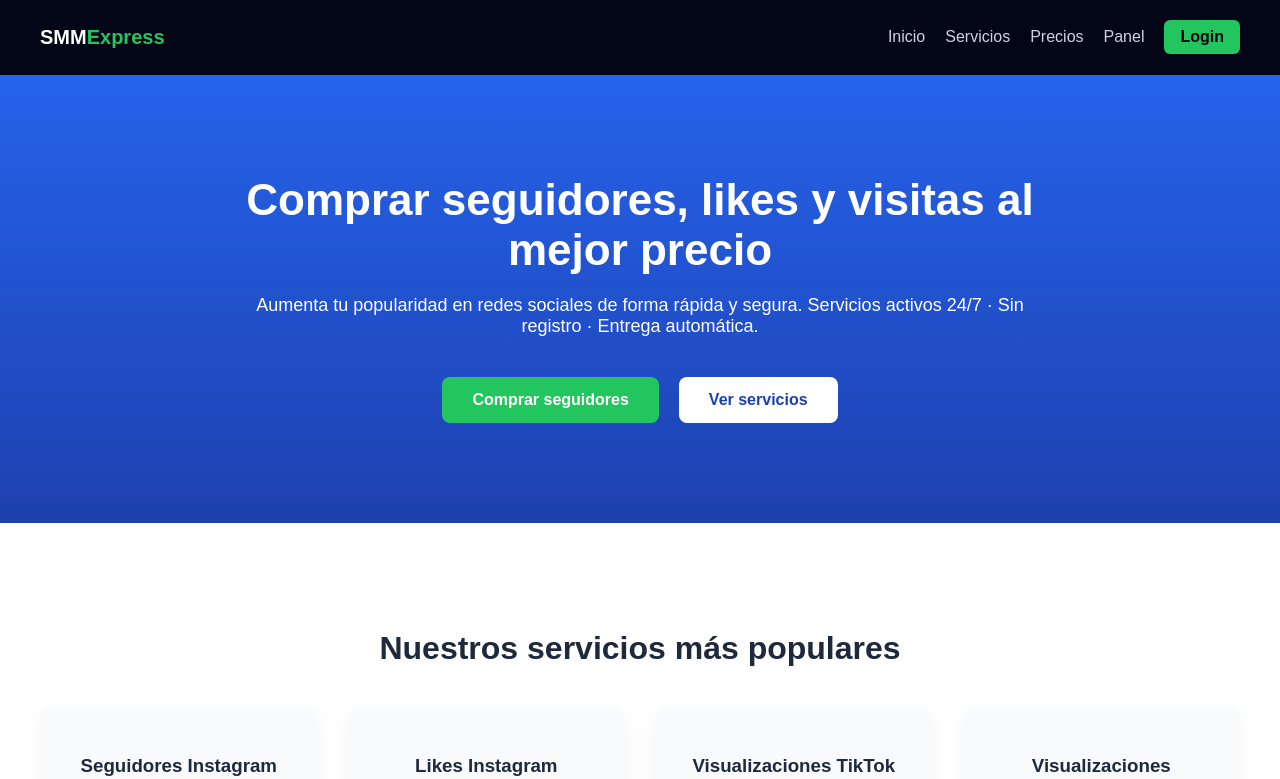
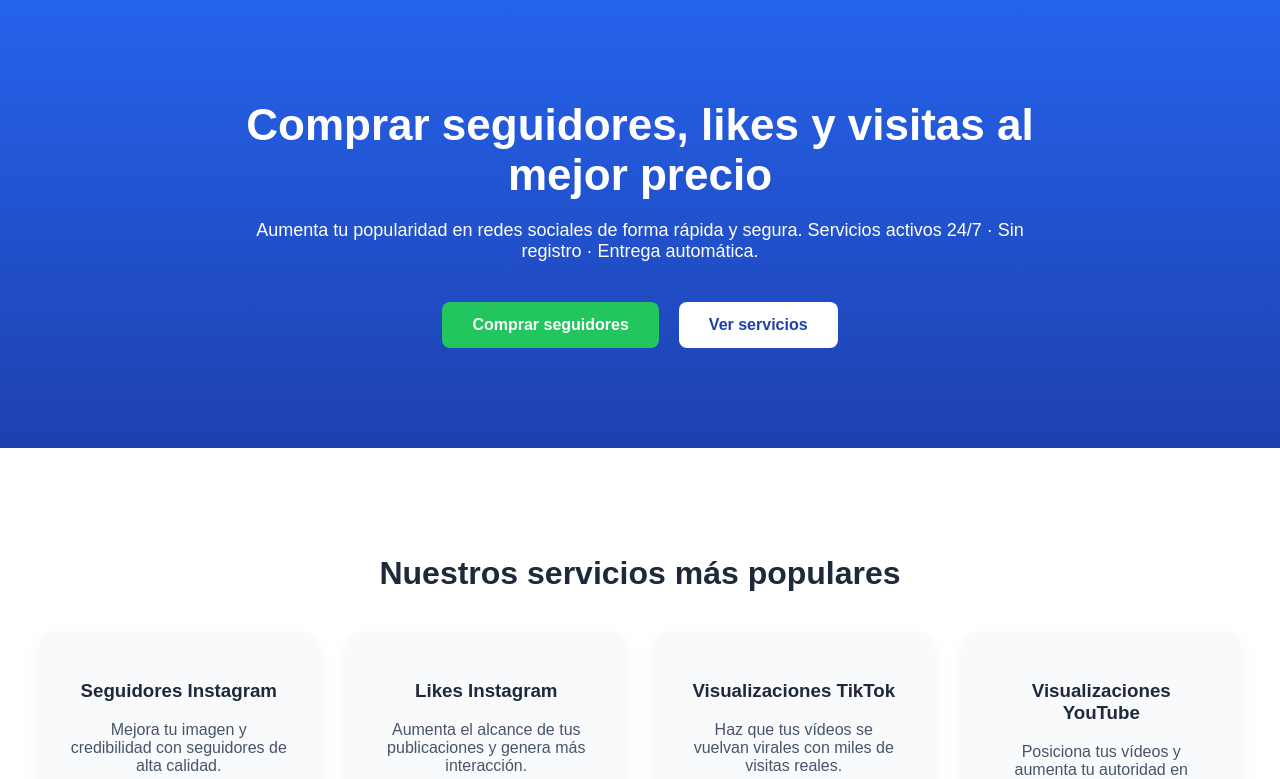
Before and after one commit to dotha115/SMMM, a Next.js app: page / in a window 1280 px wide. Shown: the top 779 px of the page. Built offline with nearby package versions, Linux system fonts and the light colour scheme.

Commit message:
Update layout.js

```diff
--- a/app/layout.js
+++ b/app/layout.js
@@ -1,75 +1,14 @@
 export const metadata = {
-  title: "SMM Express – Panel SMM automático",
-  description: "Servicios SMM automáticos al mejor precio",
+  title: "Comprar Seguidores",
+  description: "Compra seguidores, likes y visitas al mejor precio"
 };
 
 export default function RootLayout({ children }) {
   return (
     <html lang="es">
-      <body style={{ margin: 0, fontFamily: "Arial", background: "#0b0f1a", color: "#fff" }}>
-
-        {/* HEADER */}
-        <header style={header}>
-          <div style={{ fontWeight: "bold", fontSize: "20px" }}>
-            SMM<span style={{ color: "#22c55e" }}>Express</span>
-          </div>
-          <nav style={nav}>
-            <a href="/" style={link}>Inicio</a>
-            <a href="/services" style={link}>Servicios</a>
-            <a href="/pricing" style={link}>Precios</a>
-            <a href="/dashboard" style={link}>Panel</a>
-            <a href="/dashboard" style={loginBtn}>Login</a>
-          </nav>
-        </header>
-
+      <body style={{ margin: 0 }}>
         {children}
-
-        {/* FOOTER */}
-        <footer style={footer}>
-          <p>© {new Date().getFullYear()} SMM Express. All rights reserved.</p>
-        </footer>
-
       </body>
     </html>
   );
 }
-
-const header = {
-  display: "flex",
-  justifyContent: "space-between",
-  alignItems: "center",
-  padding: "20px 40px",
-  borderBottom: "1px solid #020617",
-  background: "#020617",
-  position: "sticky",
-  top: 0,
-  zIndex: 1000
-};
-
-const nav = {
-  display: "flex",
-  gap: "20px",
-  alignItems: "center"
-};
-
-const link = {
-  color: "#cbd5e1",
-  textDecoration: "none"
-};
-
-const loginBtn = {
-  background: "#22c55e",
-  color: "#000",
-  padding: "8px 16px",
-  borderRadius: "6px",
-  textDecoration: "none",
-  fontWeight: "bold"
-};
-
-const footer = {
-  textAlign: "center",
-  padding: "30px",
-  marginTop: "60px",
-  background: "#020617",
-  color: "#94a3b8"
-};
```
